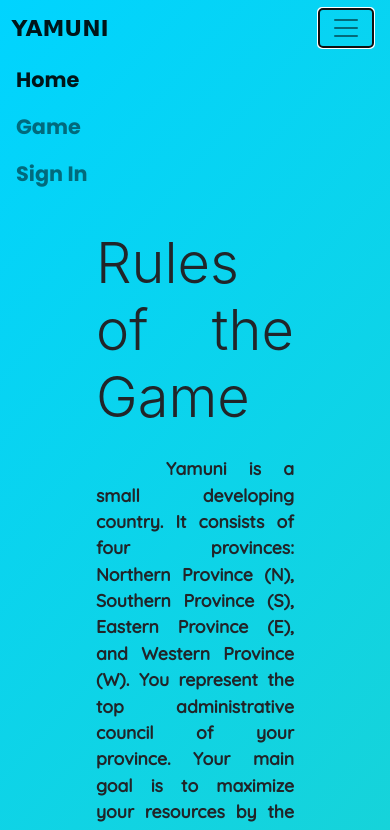
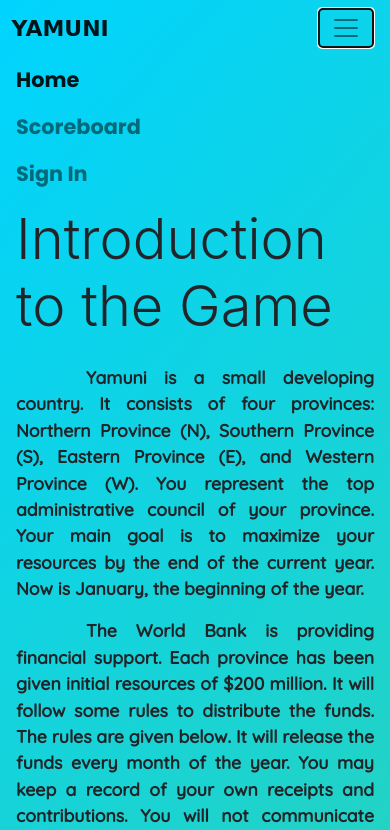
Before and after one commit to VishnuKarikkal/YIP, a website: page src/views/welcome.html in a window 390 px wide. Both pictures are taken after a click on the button "Toggle navigation". Shown: the top 830 px of the page. Drawn offline with nearby package versions, Linux system fonts and the light colour scheme; a web font is replaced by a local one.

Commit message:
Welcome Mobile Responsiveness fixed

```diff
--- a/src/views/welcome.html
+++ b/src/views/welcome.html
@@ -49,35 +49,35 @@
       <div class="collapse navbar-collapse" id="navbarTogglerDemo02">
         <ul class="navbar-nav mr-auto mt-2 mt-lg-0">
           <li class="nav-item active">
-
             <a class="nav-link font-weight-bold" href="/"
-              >Home<span class="sr-only">(current)</span></a>
-
+              >Home<span class="sr-only">(current)</span></a
+            >
           </li>
           <li class="nav-item">
-            <a class="nav-link font-weight-bold" href="/scoreboard">Game</a>
+            <a class="nav-link font-weight-bold" href="/scoreboard"
+              >Scoreboard</a
+            >
           </li>
         </ul>
         <form class="form-inline my-lg-0">
-          <a class="nav-link font-weight-bold ml-n3" href="/login"
-            >Sign In</a
-          >
+          <a class="nav-link font-weight-bold ml-n3" href="/login">Sign In</a>
         </form>
       </div>
     </nav>
 
     <!-- Content starts here  -->
-    <div class="wel-content px-5 py-3 pt-4">
-      <div class="mx-5 text-justify">
-        <strong class="display-4 mb-2">Rules of the Game</strong><br />
-        <p class="mt-4" style="text-indent: 70px;">
+    <div class="wel-content px-md-5 py-md-3 pt-md-4">
+      <div class="mx-md-5 mx-3 text-justify">
+        <strong class="display-4 mb-2 welcome">Introduction to the Game</strong
+        ><br />
+        <p class="mt-4" style="text-indent: 70px">
           Yamuni is a small developing country. It consists of four provinces:
           Northern Province (N), Southern Province (S), Eastern Province (E),
           and Western Province (W). You represent the top administrative council
           of your province. Your main goal is to maximize your resources by the
           end of the current year. Now is January, the beginning of the year.
         </p>
-        <p style="text-indent: 70px;">
+        <p style="text-indent: 70px">
           The World Bank is providing financial support. Each province has been
           given initial resources of $200 million. It will follow some rules to
           distribute the funds. The rules are given below. It will release the
@@ -91,14 +91,14 @@
           you receive funds you receive 3 times, and if you have to contribute,
           your contributions will be 3 times.
         </p>
-        <p style="text-indent: 70px;">
+        <p style="text-indent: 70px">
           You are required to send a message C or D to the World Bank every
           month. Depending on the following rules, the Bank will either give you
           funds during that month or ask you to contribute a specific sum from
           your resources. Sometimes the World Bank may have additional funds and
           this information will be announced in advance.
         </p>
-        <p style="text-indent: 70px;">
+        <p style="text-indent: 70px">
           You will have 3 minutes to discuss your strategy for sending the
           January message. Subsequently you will have only I minute every month
           to decide what message to send. The message will be sent on behalf of
@@ -109,9 +109,7 @@
 
     <!-- Footer starts here  -->
     <footer>
-      <p class="text-center">
-        COPYRIGHT © YIP, Kerala.
-      </p>
+      <p class="text-center">COPYRIGHT © YIP, Kerala.</p>
     </footer>
 
     <!-- External JS files linked here  -->
```
